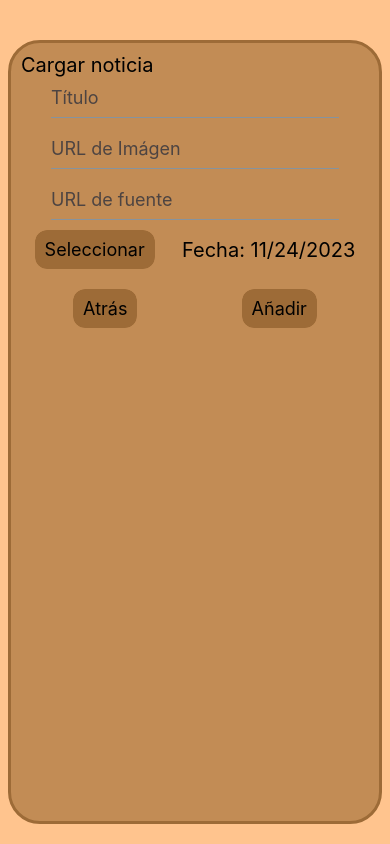
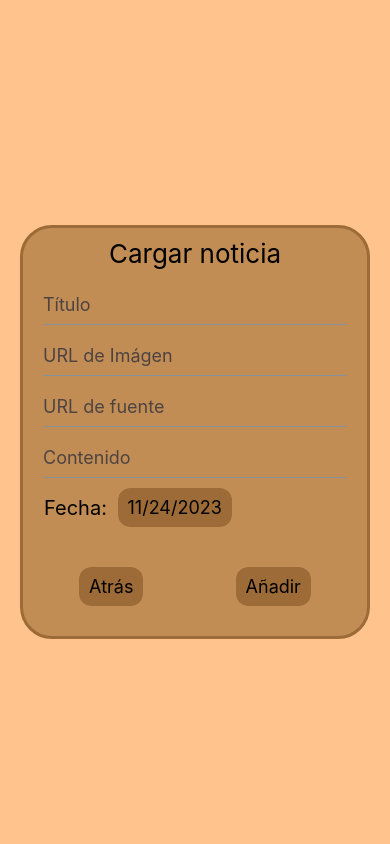
Before and after one commit to jacznik77/FinalLabApp, a React Native app: screen /LoadNotice in a window 390 px wide. Built offline with nearby package versions, Linux system fonts and the light colour scheme.

Commit message:
12 commit

```diff
--- a/src/components/DayNavigationBar/DayNavigationBar.js
+++ b/src/components/DayNavigationBar/DayNavigationBar.js
@@ -53,7 +53,7 @@ const DayNavigationBar = ({ navigation, fechaActual, setFechaActual }) => {
         <Button icon={<Icon name="menu" color="black"></Icon>} color='#9d6b37' radius='lg' onPress={() => { navigation.pop() }}></Button>
         <TouchableOpacity style={styles.daySelectorContainer} activeOpacity= {0.6} onPress={() => { showDatePicker(fechaActual, setFechaActual) }}>
           <Button icon={<Icon name="chevron-left" color="black"></Icon>} color='#9d6b37' radius='lg' onPress={handleLeftButtonPress}></Button>
-          <Text style={styles.text}>{diaNombre} {fechaActual.getDate()}</Text>
+          <Text style={styles.text}>{diaNombre} {fechaActual.getDate()}/{fechaActual.getMonth()+1}</Text>
           <Button icon={<Icon name="chevron-right" color="black"></Icon>} color='#9d6b37' radius='lg' onPress={handleRightButtonPress}></Button>
         </TouchableOpacity>
 
@@ -64,20 +64,18 @@ const DayNavigationBar = ({ navigation, fechaActual, setFechaActual }) => {
 //no sé pq no puedo justificar el contenido dentro de buttonContainer.
 const styles = StyleSheet.create({
   container: {
-    justifyContent: 'center',
-    flex: 0.1,
-    marginTop: 30,
-    backgroundColor: 'rgba(0, 0, 0, 0)'
+    marginTop: 50,
+    paddingBottom: 10,
   },
   buttonContainer: {
-    flex: 1,
-    justifyContent: 'space-between',
+    justifyContent: 'flex-start',
     alignItems: 'center',
     flexDirection: 'row',
   },
   daySelectorContainer: {
-    marginLeft: 50,
-    borderRadius: 30,
+    width: 268,
+    marginLeft: 22,
+    borderRadius: 12,
     backgroundColor: '#c28c55',
     alignItems: 'center',
     flexDirection: 'row',
--- a/src/components/Header/Header.tsx
+++ b/src/components/Header/Header.js
@@ -13,14 +13,13 @@ const Header = () => {
 const styles = StyleSheet.create({
     image: {
         height: 80,
-        width: 80
+        width: 80,
+        borderRadius: 30,
     },
     container:{
         flexDirection: 'row',
-        height: 40,
-        marginTop: 50,
+        paddingTop: 50,
         alignItems: 'center',
-        marginBottom: 30,
     }
 })
 export default Header;
--- a/src/views/Home/Home.js
+++ b/src/views/Home/Home.js
@@ -9,7 +9,7 @@ const Home = ({ navigation }) => { //navigation es un prop automatico de react-n
   return (
     <View style={styles.container}>
       <Header></Header>
-      <Text style={styles.text}>Reciba las noticias más relevantes de distintas fuentes para no perder su valioso tiempo, solo en lo que ocupa en tomarse una taza de café.</Text>
+      <Text style={styles.text}>¿Te imaginas obtener las noticias que quieres mientras disfrutas de tu taza de café? Con nuestra app, eso es posible. {'\n'}{'\n'}Olvídate de perder tiempo buscando noticias, nosotros lo hacemos por ti. En solo unos minutos, tendrás toda la información que necesitas para estar al tanto, ¡así puedes aprovechar al máximo tu tiempo y tu café! {'\n'}{'\n'}Además, nuestras noticias provienen de diversas fuentes, brindándote una perspectiva completa y variada.</Text>
       <View style={styles.buttonsContainer}>
 
         <View style={{ paddingRight: 30 }}>
@@ -40,7 +40,7 @@ const styles = StyleSheet.create({
   text: {
     paddingTop: 0,
     padding: 30,
-    fontSize: 20
+    fontSize: 18
   },
   buttonsContainer: {
     flex: 0.4,
--- a/src/views/LoadNotice/LoadNotice.js
+++ b/src/views/LoadNotice/LoadNotice.js
@@ -7,29 +7,41 @@ const LoadNotice = ({ navigation }) => {
     const [title, setTitle] = useState('');
     const [imageUrl, setImageUrl] = useState('');
     const [sourceUrl, setSourceUrl] = useState('');
+    const [content, setContent] = useState('');
     const [date, setDate] = useState(new Date());
 
+    const NewNotice = {
+        title: '',
+        imageUrl: '',
+        sourceUrl: '',
+        content: '',
+        date: '',
+    }
+
     const handleAddButton = () => {
+        NewNotice.title = title;
+        NewNotice.imageUrl = imageUrl;
+        NewNotice.sourceUrl = sourceUrl;
+        NewNotice.content = content;
+        NewNotice.date = date;
         Alert.alert('Noticia guardada exitosamente.');
-        navigation.pop()
+        navigation.pop();
+        console.log(NewNotice);
     }
 
     return (
         <View style={styles.container}>
             <View style={styles.detailsContainer}>
-                <Text style={{ fontSize: 20 }}>Cargar noticia</Text>
+                <Text style={{ fontSize: 26, textAlign: 'center', paddingBottom: 15 }}>Cargar noticia</Text>
                 <View style={styles.inputContainer}>
-                    <Input value={title} placeholder="Título" placeholderTextColor={'#4D4442'} onChangeText={(text) => setTitle(text)}></Input>
-                </View>
-                <View style={styles.inputContainer}>
-                    <Input value={imageUrl} placeholder="URL de Imágen" placeholderTextColor={'#4D4442'} onChangeText={(text) => setImageUrl(text)}></Input>
-                </View>
-                <View style={styles.inputContainer}>
-                    <Input value={sourceUrl} placeholder="URL de fuente" placeholderTextColor={'#4D4442'} onChangeText={(text) => setSourceUrl(text)}></Input>
+                    <Input value={title} placeholder="Título" placeholderTextColor={'#4D4442'} cursorColor={'#4D4442'} color={'black'} onChangeText={(text) => setTitle(text)}></Input>
+                    <Input value={imageUrl} placeholder="URL de Imágen" placeholderTextColor={'#4D4442'} cursorColor={'#4D4442'} onChangeText={(text) => setImageUrl(text)}></Input>
+                    <Input value={sourceUrl} placeholder="URL de fuente" placeholderTextColor={'#4D4442'} cursorColor={'#4D4442'} onChangeText={(text) => setSourceUrl(text)}></Input>
+                    <Input value={content} placeholder="Contenido" placeholderTextColor={'#4D4442'} cursorColor={'#4D4442'} onChangeText={(text) => setContent(text)}></Input>
                 </View>
                 <View style={styles.dateContainer}>
-                    <Button title="Seleccionar" titleStyle={{ color: 'black' }} color='#9d6b37' radius='lg' onPress={() => {showDatePicker(date, setDate)}}></Button>
-                    <Text style={{ fontSize: 20 }}>Fecha: {date.toLocaleDateString()}</Text>
+                    <Text style={{ fontSize: 20, paddingLeft:11, paddingRight:5 }}>Fecha: </Text>
+                    <Button title={date.toLocaleDateString()} titleStyle={{ color: 'black' }} color='#9d6b37' radius='lg' onPress={() => { showDatePicker(date, setDate) }}></Button>
                 </View>
                 <View style={styles.buttonContainer}>
                     <Button title="Atrás" titleStyle={{ color: 'black' }} color='#9d6b37' radius='lg' onPress={() => { navigation.pop() }}></Button>
@@ -43,7 +55,7 @@ const LoadNotice = ({ navigation }) => {
 const styles = StyleSheet.create({
     container: {
         flex: 1,
-        flexDirection: 'column',
+        flexDirection: 'row',
         backgroundColor: '#ffc48e',
         alignItems: 'center',
         justifyContent: 'space-around',
@@ -63,18 +75,17 @@ const styles = StyleSheet.create({
         justifyContent: 'flex-start'
     },
     inputContainer: {
-        flexDirection: 'row',
-        paddingHorizontal: 20
     },
     dateContainer: {
-    flexDirection: 'row',
-    justifyContent: 'space-around',
-    alignItems: 'center'
+        flexDirection: 'row',
+        justifyContent: 'flex-start',
+        alignItems: 'center',
     },
     buttonContainer: {
         flexDirection: 'row',
         justifyContent: 'space-around',
-        paddingVertical: 20
+        paddingTop: 40,
+        paddingBottom: 20
     }
 })
 
--- a/src/views/News/News.js
+++ b/src/views/News/News.js
@@ -9,16 +9,19 @@ const News = ({ navigation }) => {
       id: '1',
       title: 'Miriam Bregman gana el balotaje 2023 y es la nueva presidenta de la Republica Argentina',
       fuenteImagen: require('../../../assets/bregman.jpg'),
+      diario: 'C5N'
     },
     {
       id: '2',
       title: 'Garbarino regala placas de video por el día del niño con la compra de un caniche toy',
       fuenteImagen: require('../../../assets/placaVideo.png'),
+      diario: 'infobae'
     },
     {
       id: '3',
       title: 'Se nos fué La Roca',
       fuenteImagen: require('../../../assets/RipRoca.jpg'),
+      diario: 'FakeNews'
     }
   ]
 
@@ -31,7 +34,7 @@ const News = ({ navigation }) => {
       <FlatList
       style={{ flex: 1 }}
       data={DATA}
-      renderItem={({item}) => <Notice navigation={navigation} fuenteImagen={item.fuenteImagen} texto={item.title}></Notice>}
+      renderItem={({item}) => <Notice navigation={navigation} fuenteImagen={item.fuenteImagen} texto={item.title} diario={item.diario}></Notice>}
       keyExtractor={item => item.id}
       />
     </View>
```
Also changed, not shown: src/components/Notice/Notice.js (+2 -2 lines).
